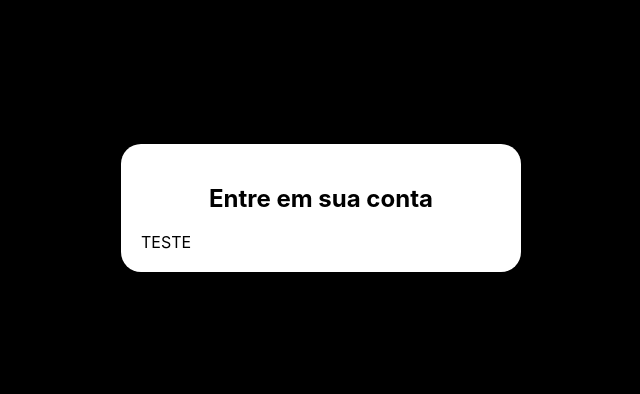
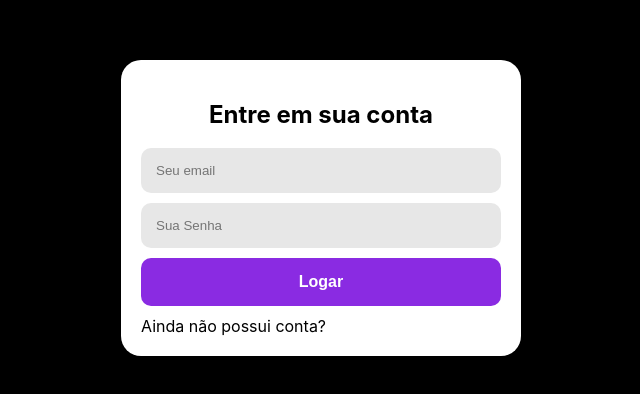
Before and after one commit to Joaorocha07/curso-next.js-react, a Next.js app: page /login in a window 1280 px wide. Shown: the part 192-586 px from the top of the page, without its empty margins (319-959 px from the left). Built offline with nearby package versions, Linux system fonts and the light colour scheme.

Commit message:
Tela de login e cadastro estilizados

```diff
--- a/pages/login.js
+++ /dev/null
@@ -1,13 +0,0 @@
-import styles from '../styles/Login.module.css'
-
-import LoginCard from '../src/components/LoginCard/Logincard';
-
-export default function Login() {
-    return (
-        <div className={styles.background}>
-            <LoginCard titulo="Entre em sua conta">
-                TESTE
-            </LoginCard>
-        </div>
-    )
-}
--- /dev/null
+++ b/pages/login.jsx
@@ -0,0 +1,21 @@
+import Link from 'next/link';
+import styles from '../styles/Login.module.css'
+
+import LoginCard from '../src/components/LoginCard/Logincard';
+import Input from '../src/components/Input/input';
+import Button from '../src/components/Button/button';
+
+export default function Login() {
+    return (
+        <div className={styles.background}>
+            <LoginCard titulo="Entre em sua conta">
+                <form className={styles.form}>
+                    <Input type="email" placeholder="Seu email" />
+                    <Input type="password" placeholder="Sua Senha" />
+                    <Button>Logar</Button>
+                    <Link href='/cadastro'>Ainda não possui conta?</Link>
+                </form>
+            </LoginCard>
+        </div>
+    )
+}
--- a/src/components/Button/button.jsx
+++ b/src/components/Button/button.jsx
@@ -1,7 +1,7 @@
-import styles from './Button.module.css';
+import styles from './button.module.css';
 
 export default function Button({ children, ...props }) {
     return (
-        <Button className={styles.button} {...props}>{children}</Button>
+        <button className={styles.button} {...props}>{children}</button>
     )
 }
--- a/src/components/Button/button.module.css
+++ b/src/components/Button/button.module.css
@@ -1,3 +1,14 @@
 .button {
+    padding: 15px;
+    border: none;
+    background-color: blueviolet;
+    color: white;
+    font-size: 16px;
+    font-weight: bold;
+    border-radius: 10px;
+    cursor: pointer;
+}
 
+.button:hover {
+    background-color: rgba(137, 43, 226, 0.925);
 }
--- a/src/components/Input/input.jsx
+++ b/src/components/Input/input.jsx
@@ -1,6 +1,6 @@
 import styles from './input.module.css';
 
-export default function Input() {
+export default function Input({ ...props }) {
     return (
         <input className={styles.input} {...props} />
     )
--- a/src/components/Input/input.module.css
+++ b/src/components/Input/input.module.css
@@ -1,3 +1,6 @@
 .input {
-
+    padding: 15px;
+    border: none;
+    background-color: #e7e7e7;
+    border-radius: 10px;
 }
--- a/styles/Login.module.css
+++ b/styles/Login.module.css
@@ -5,3 +5,9 @@
     align-items: center;
     justify-content: center;
 }
+
+.form {
+    display: flex;
+    flex-direction: column;
+    gap: 10px;
+}
```
Also changed, not shown: pages/cadastro.js (deleted, +0 -12 lines), pages/cadastro.jsx (added, +23 -0 lines), pages/_app.jsx (renamed from pages/_app.js), pages/index.jsx (renamed from pages/index.js).
